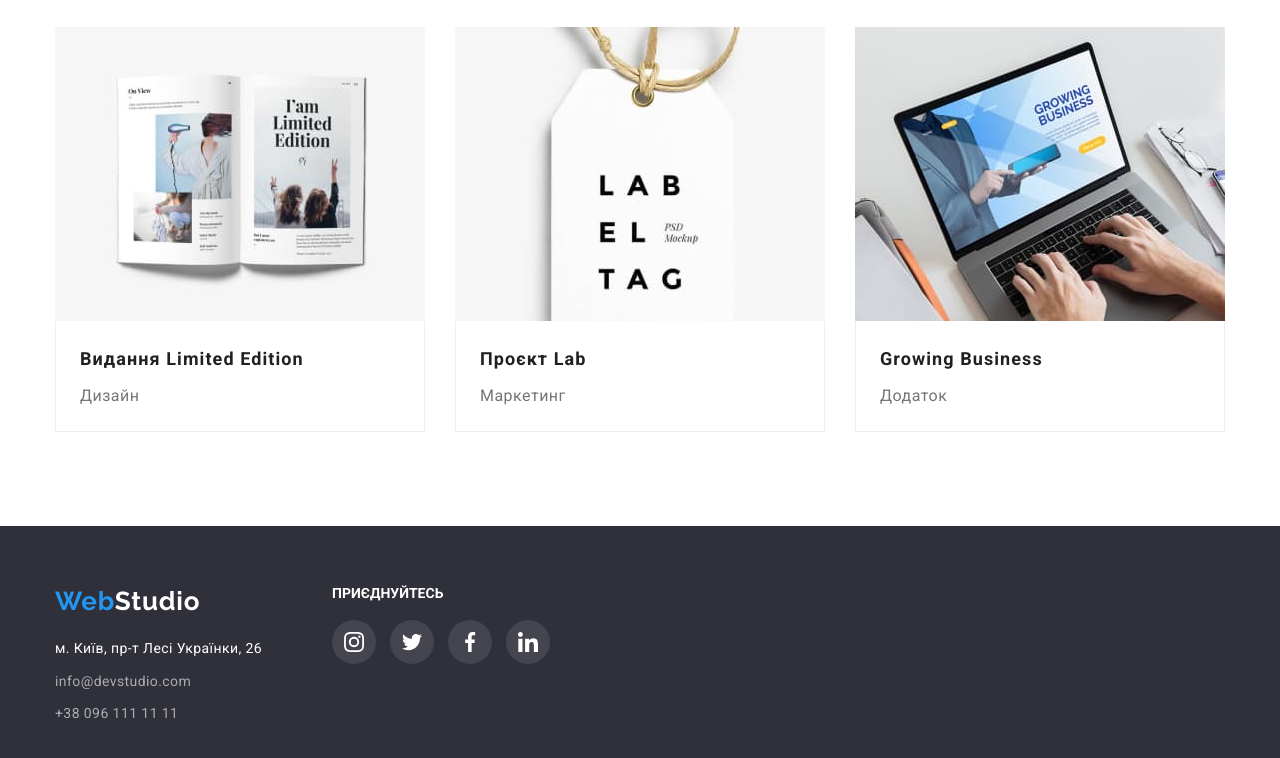
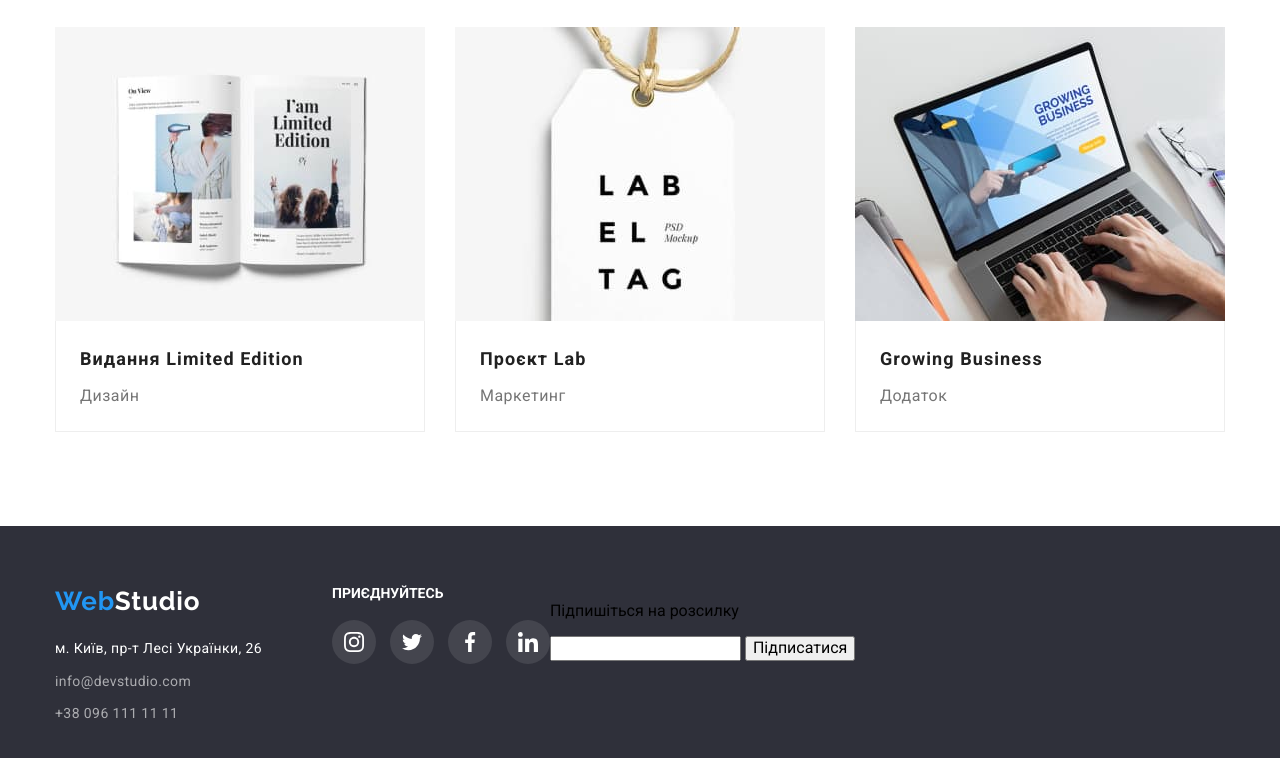
Before and after one commit to Milka4eva/goit-markup-hw-06, a plain HTML site: page portfolio.html in a window 1280 px wide. Shown: the part 1106-1864 px from the top of the page. Drawn offline with nearby package versions, Linux system fonts and the light colour scheme.

Commit message:
Зкопійовано верстку з index.html футера в portfolio.html футер

```diff
--- a/portfolio.html
+++ b/portfolio.html
@@ -201,6 +201,13 @@
                 </li>
             </ul>
             </div>
+            <div class="footercolumn3">
+                <p>Підпишіться на розсилку</p>
+                <form>
+                    <input type="Email" name="Email"/>
+                    <button type="button" name="signup">Підписатися</button>
+                </form>
+            </div>
         </div>
         </footer>
         <script src="./js/modal.js"></script>
```
